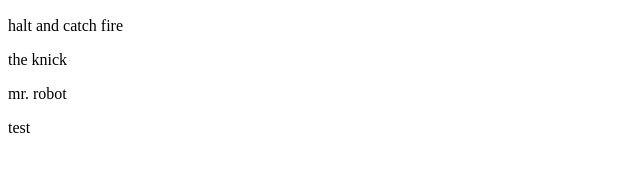
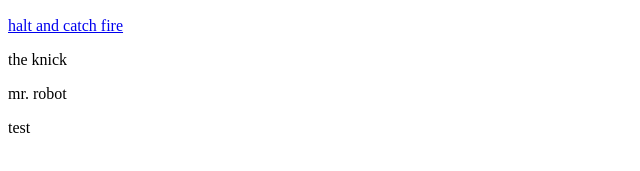
Before and after one commit to onsequence/on-sequence.com, a plain HTML site: page index.html in a window 1280 px wide. Shown: the part 405-576 px from the top of the page, 0-640 px from the left. Drawn offline with Linux system fonts and the light colour scheme.

Commit message:
halt link
try

```diff
--- a/index.html
+++ b/index.html
@@ -4,7 +4,7 @@
 <h1>on sequence</h1>
 <p><em>young but not beautiful</em></p>
 <p><img src="https://raw.githubusercontent.com/onsequence/onsequence.github.io/master/Mad%20Men%20Blankenship%20Dead.png" alt="she's an astronaut" width="448" height="288" /></p>
-<p>halt and catch fire</p>
+<p><a href="haltandcatchfire.html">halt and catch fire</a> </p>
 <p>the knick</p>
 <p>mr. robot</p>
 <p>test</p>
```
